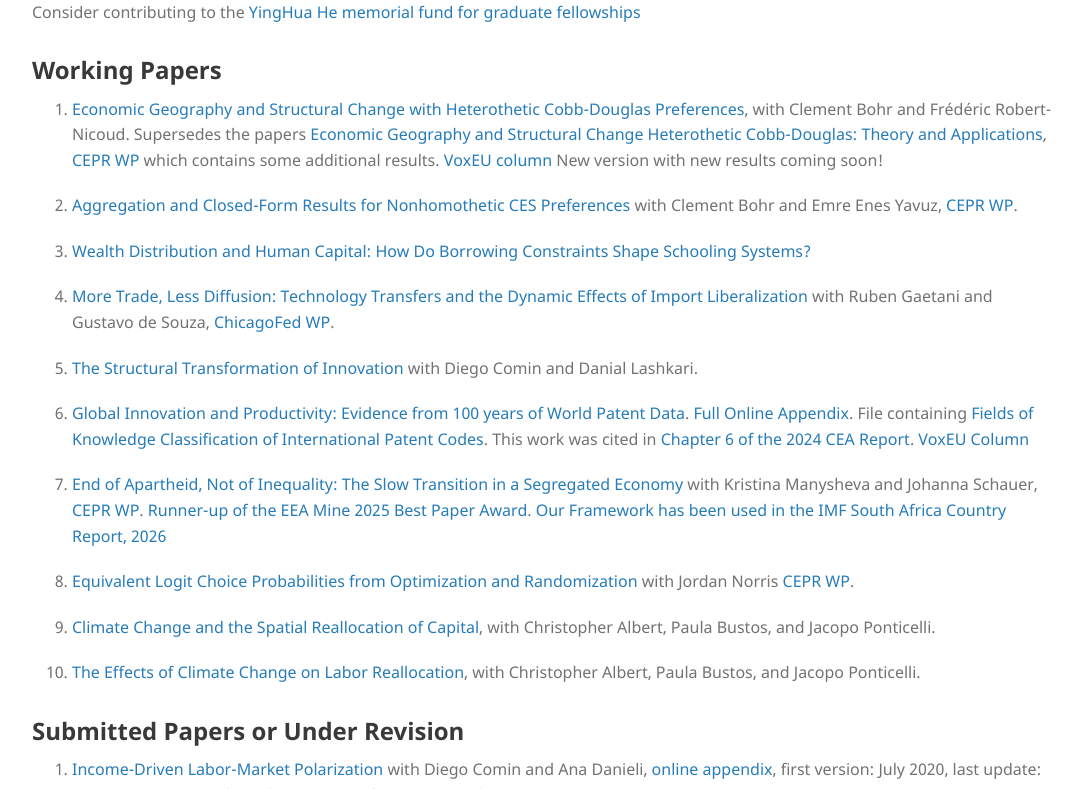
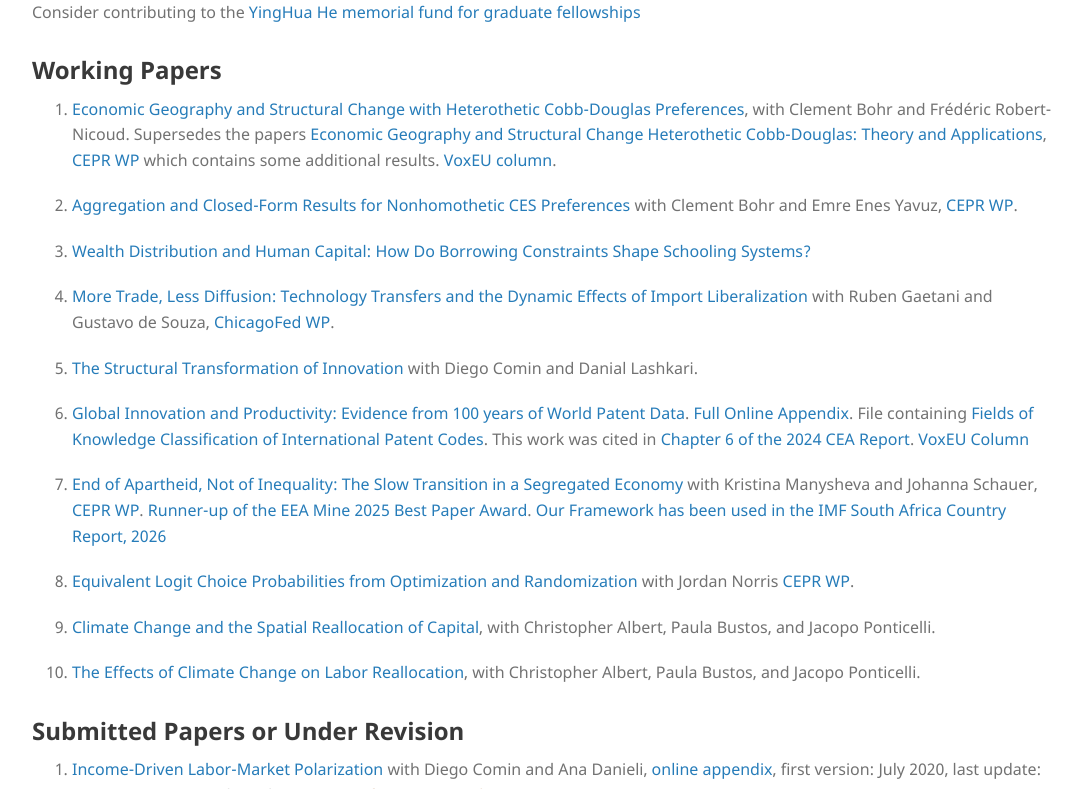
Before and after one commit to mestieri/mestieri.github.io, a Jekyll site: the page built from index.md, in a window 1280 px wide and 900 px high, scrolled down 394 px, cut to the strip 111-900 px from the top of the window. Shown: the whole strip, without its empty margins (96-1173 px from the left). Built offline with Jekyll 4.4.1, drawn with Linux system fonts in a browser that asks for light colours.

Commit message:
Fix formatting in working papers section of index.md
Corrected formatting and punctuation in the working papers section.

```diff
--- a/index.md
+++ b/index.md
@@ -104,7 +104,7 @@ Consider contributing to the [YingHua He memorial fund for graduate fellowships]
 ## Working Papers
 
 1.  [Economic Geography and Structural Change with Heterothetic
-Cobb-Douglas Preferences](https://www.dropbox.com/scl/fi/xo7rapzw5rcoed6pvjf79/EcoGeo-StructChange-HCD.pdf?rlkey=ddjsji9a0rugt3mtncnyocf1n&dl=0), with Clement Bohr and Frédéric Robert-Nicoud. Supersedes the papers [Economic Geography and Structural Change](https://www.dropbox.com/scl/fi/bxhfrsu67d2nd9vpth9kk/BohrMestieriRobertnicoud.pdf?rlkey=mkg3m5n697su8r34flqa146lm&dl=0)  [Heterothetic Cobb-Douglas: Theory and Applications](https://www.dropbox.com/s/4ib6vfi0og7ixop/bmrn_hcd.pdf?dl=0), [CEPR WP](https://cepr.org/publications/dp18077) which contains some additional results. [VoxEU column](https://cepr.org/voxeu/columns/engels-law-land-how-structural-change-and-regional-disparities-shape-one-another) New version with new results coming soon!
+Cobb-Douglas Preferences](https://www.dropbox.com/scl/fi/xo7rapzw5rcoed6pvjf79/EcoGeo-StructChange-HCD.pdf?rlkey=ddjsji9a0rugt3mtncnyocf1n&dl=0), with Clement Bohr and Frédéric Robert-Nicoud. Supersedes the papers [Economic Geography and Structural Change](https://www.dropbox.com/scl/fi/bxhfrsu67d2nd9vpth9kk/BohrMestieriRobertnicoud.pdf?rlkey=mkg3m5n697su8r34flqa146lm&dl=0)  [Heterothetic Cobb-Douglas: Theory and Applications](https://www.dropbox.com/s/4ib6vfi0og7ixop/bmrn_hcd.pdf?dl=0), [CEPR WP](https://cepr.org/publications/dp18077) which contains some additional results. [VoxEU column](https://cepr.org/voxeu/columns/engels-law-land-how-structural-change-and-regional-disparities-shape-one-another).
 
 2. [Aggregation and Closed-Form Results
 for Nonhomothetic CES Preferences](https://www.dropbox.com/scl/fi/obu49nw8d74wyeh64fc9f/BMY_closedform.pdf?rlkey=inrafvfuv22xz0z58pgb9oeqy&dl=0) with Clement Bohr and Emre Enes Yavuz, [CEPR WP](https://cepr.org/publications/dp18606).
```
